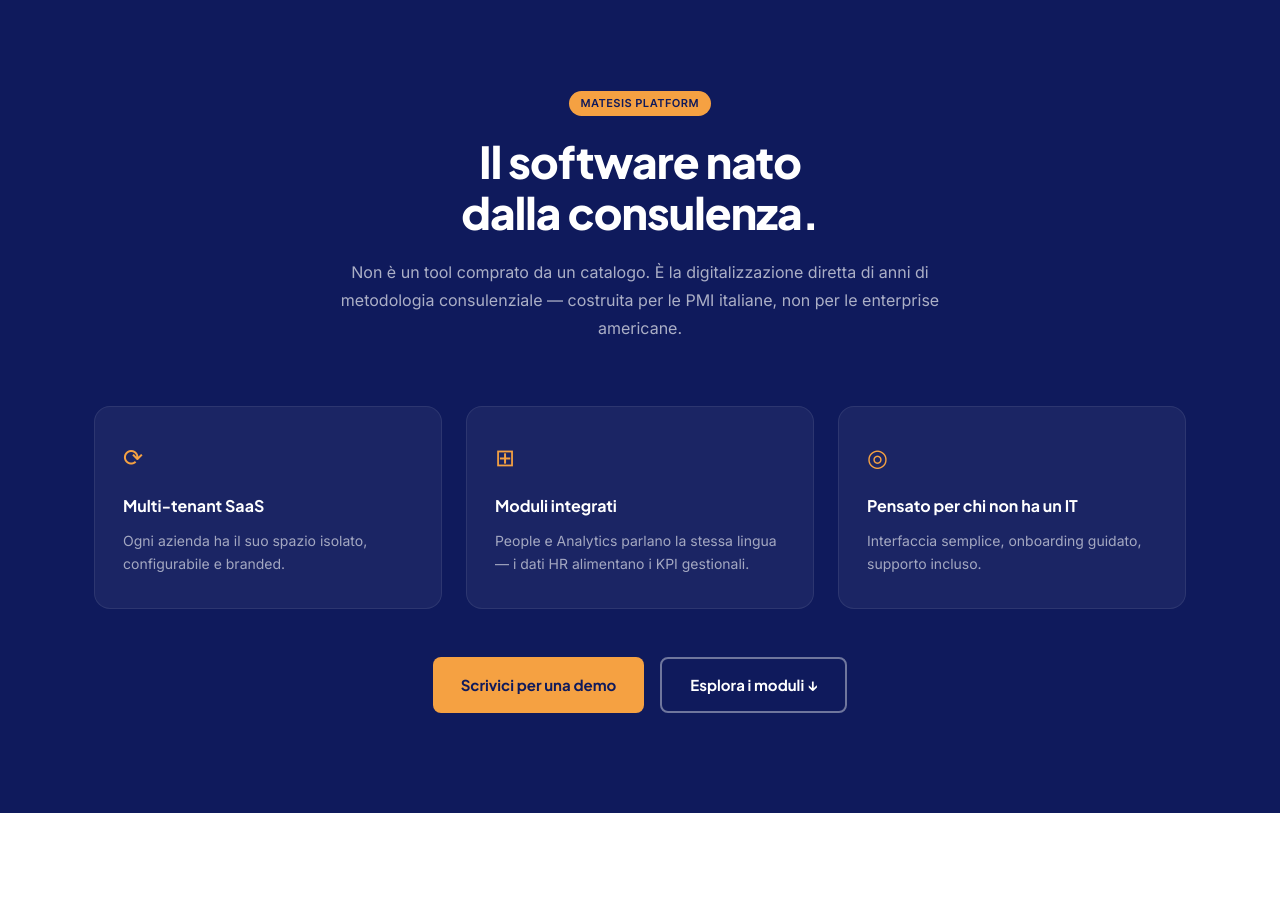
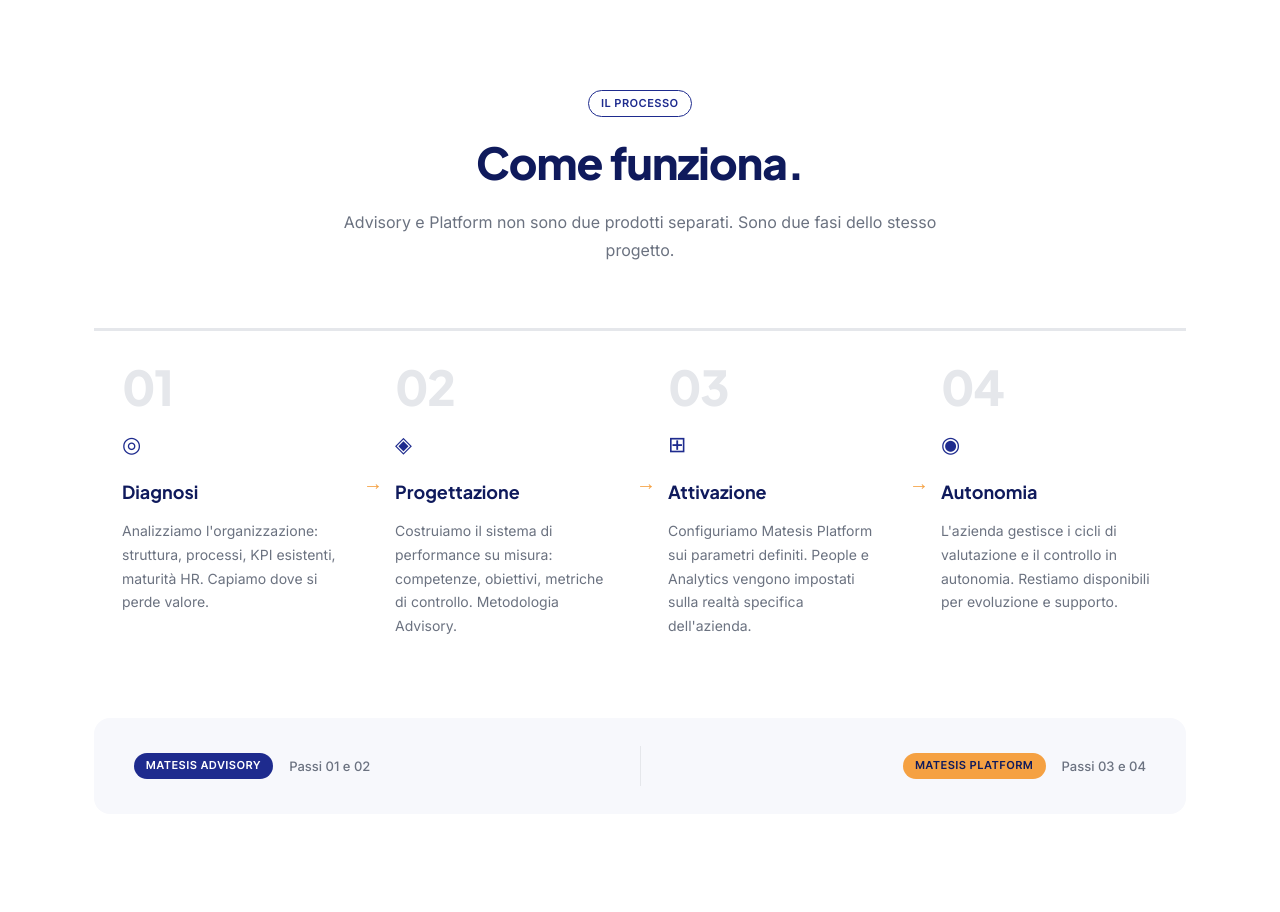
Before and after one commit to goantonelli-creator/matesis-site, a React (Vite) app: page / in a window 1280 px wide. Shown: the part 1860-2772 px from the top of the page. Built offline with nearby package versions, Linux system fonts and the light colour scheme.

Commit message:
feat: sezione come funziona + menu aggiornato

```diff
--- a/src/App.css
+++ b/src/App.css
@@ -427,4 +427,63 @@
 .cta-form__thanks span { color: var(--orange); font-size: 20px; margin-right: 8px; }
 @media (max-width: 768px) {
   .cta-form__row { grid-template-columns: 1fr; }
+}/* ── COME FUNZIONA ────────────────────────────────────────────────────── */
+.come-funziona {
+  background: var(--bg-white);
+  padding: 100px 0;
 }
+.cf__steps {
+  display: grid;
+  grid-template-columns: repeat(4, 1fr);
+  gap: 0;
+  margin-bottom: 48px;
+  position: relative;
+}
+.cf__step {
+  padding: 32px 28px;
+  position: relative;
+  border-top: 3px solid var(--border);
+  transition: border-color 0.2s;
+}
+.cf__step:hover { border-top-color: var(--navy); }
+.cf__step-num {
+  font-family: var(--font-display);
+  font-size: 48px;
+  font-weight: 800;
+  color: var(--border);
+  line-height: 1;
+  margin-bottom: 16px;
+  letter-spacing: -0.03em;
+}
+.cf__step-icon { font-size: 22px; color: var(--navy); margin-bottom: 16px; }
+.cf__step h3 { font-family: var(--font-display); font-size: 18px; font-weight: 700; margin-bottom: 12px; }
+.cf__step p { font-size: 14px; line-height: 1.7; color: var(--text-secondary); }
+.cf__arrow {
+  position: absolute;
+  top: 40%;
+  right: -16px;
+  font-size: 20px;
+  color: var(--orange);
+  font-weight: 700;
+  z-index: 1;
+}
+.cf__connector {
+  display: grid;
+  grid-template-columns: 1fr auto 1fr;
+  align-items: center;
+  gap: 24px;
+  background: var(--bg-light);
+  border-radius: 16px;
+  padding: 28px 40px;
+}
+.cf__connector-left, .cf__connector-right { display: flex; align-items: center; gap: 16px; }
+.cf__connector-right { justify-content: flex-end; }
+.cf__connector-left p, .cf__connector-right p { font-size: 13px; color: var(--text-secondary); font-weight: 500; }
+.cf__connector-divider { width: 1px; height: 40px; background: var(--border); }
+@media (max-width: 768px) {
+  .cf__steps { grid-template-columns: 1fr 1fr; gap: 24px; }
+  .cf__arrow { display: none; }
+  .cf__connector { grid-template-columns: 1fr; gap: 16px; padding: 24px; }
+  .cf__connector-right { justify-content: flex-start; }
+  .cf__connector-divider { width: 40px; height: 1px; }
+}
--- a/src/App.jsx
+++ b/src/App.jsx
@@ -28,6 +28,7 @@
         </button>
         <div className={`nav__links ${menuOpen ? 'nav__links--open' : ''}`}>
           <a href="#advisory" onClick={() => setMenuOpen(false)}>Advisory</a>
+<a href="#come-funziona" onClick={() => setMenuOpen(false)}>Come funziona</a>
           <a href="#platform" onClick={() => setMenuOpen(false)}>Platform</a>
           <a href="#moduli" onClick={() => setMenuOpen(false)}>Moduli</a>
           <a href="#about" onClick={() => setMenuOpen(false)}>Chi siamo</a>
@@ -110,7 +111,70 @@
     </section>
   )
 }
+function ComeFunziona() {
+  const steps = [
+    {
+      num: '01',
+      title: 'Diagnosi',
+      desc: 'Analizziamo l\'organizzazione: struttura, processi, KPI esistenti, maturità HR. Capiamo dove si perde valore.',
+      icon: '◎',
+    },
+    {
+      num: '02',
+      title: 'Progettazione',
+      desc: 'Costruiamo il sistema di performance su misura: competenze, obiettivi, metriche di controllo. Metodologia Advisory.',
+      icon: '◈',
+    },
+    {
+      num: '03',
+      title: 'Attivazione',
+      desc: 'Configuriamo Matesis Platform sui parametri definiti. People e Analytics vengono impostati sulla realtà specifica dell\'azienda.',
+      icon: '⊞',
+    },
+    {
+      num: '04',
+      title: 'Autonomia',
+      desc: 'L\'azienda gestisce i cicli di valutazione e il controllo in autonomia. Restiamo disponibili per evoluzione e supporto.',
+      icon: '◉',
+    },
+  ]
 
+  return (
+    <section className="come-funziona" id="come-funziona">
+      <div className="container">
+        <div className="section-header">
+          <span className="tag tag--outline">Il processo</span>
+          <h2 className="section-title">Come funziona.</h2>
+          <p className="section-sub">
+            Advisory e Platform non sono due prodotti separati. Sono due fasi dello stesso progetto.
+          </p>
+        </div>
+        <div className="cf__steps">
+          {steps.map((s, i) => (
+            <div className="cf__step" key={i}>
+              <div className="cf__step-num">{s.num}</div>
+              <div className="cf__step-icon">{s.icon}</div>
+              <h3>{s.title}</h3>
+              <p>{s.desc}</p>
+              {i < steps.length - 1 && <div className="cf__arrow">→</div>}
+            </div>
+          ))}
+        </div>
+        <div className="cf__connector">
+          <div className="cf__connector-left">
+            <span className="tag tag--navy">Matesis Advisory</span>
+            <p>Passi 01 e 02</p>
+          </div>
+          <div className="cf__connector-divider"/>
+          <div className="cf__connector-right">
+            <span className="tag tag--orange">Matesis Platform</span>
+            <p>Passi 03 e 04</p>
+          </div>
+        </div>
+      </div>
+    </section>
+  )
+}
 function Platform() {
   return (
     <section className="platform" id="platform">
@@ -310,6 +374,7 @@
       <Nav />
       <Hero />
       <Advisory />
+      <ComeFunziona />
       <Platform />
       <Moduli />
       <About />
```
